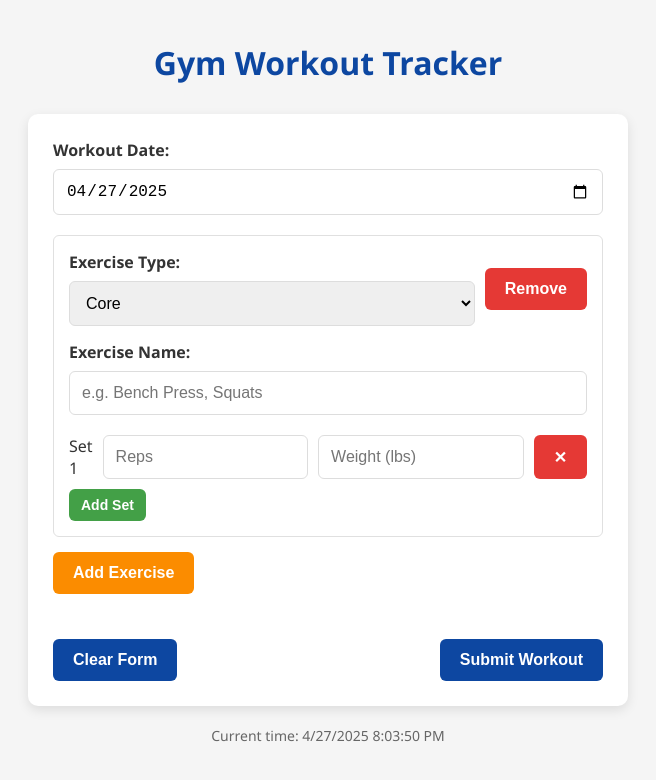
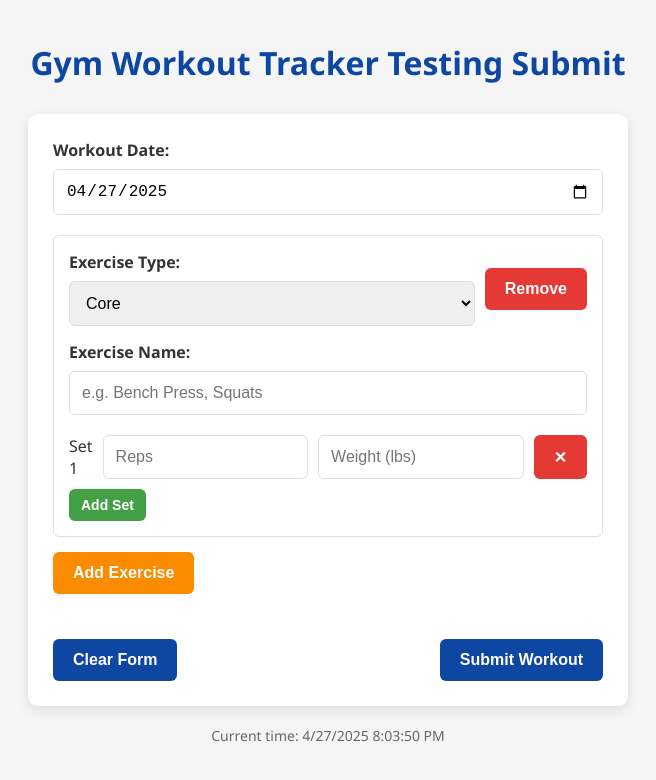
Before and after one commit to jdmcgregor-hub/testtracker, a plain HTML site: page index.html in a window 1280 px wide. Shown: the whole page, without its empty margins (312-968 px from the left). Drawn offline with Linux system fonts and the light colour scheme.

Commit message:
Update index.html

```diff
--- a/index.html
+++ b/index.html
@@ -3,7 +3,7 @@
 <head>
     <meta charset="UTF-8">
     <meta name="viewport" content="width=device-width, initial-scale=1.0">
-    <title>Gym Workout Tracker</title>
+    <title>Gym Workout Tracker Testing</title>
     <style>
         body {
             font-family: 'Segoe UI', Tahoma, Geneva, Verdana, sans-serif;
@@ -151,7 +151,7 @@
 </head>
 <body>
     <div class="container">
-        <h1>Gym Workout Tracker</h1>
+        <h1>Gym Workout Tracker Testing Submit</h1>
 
         <form id="workoutForm" class="workout-form">
             <div class="form-group">
```
